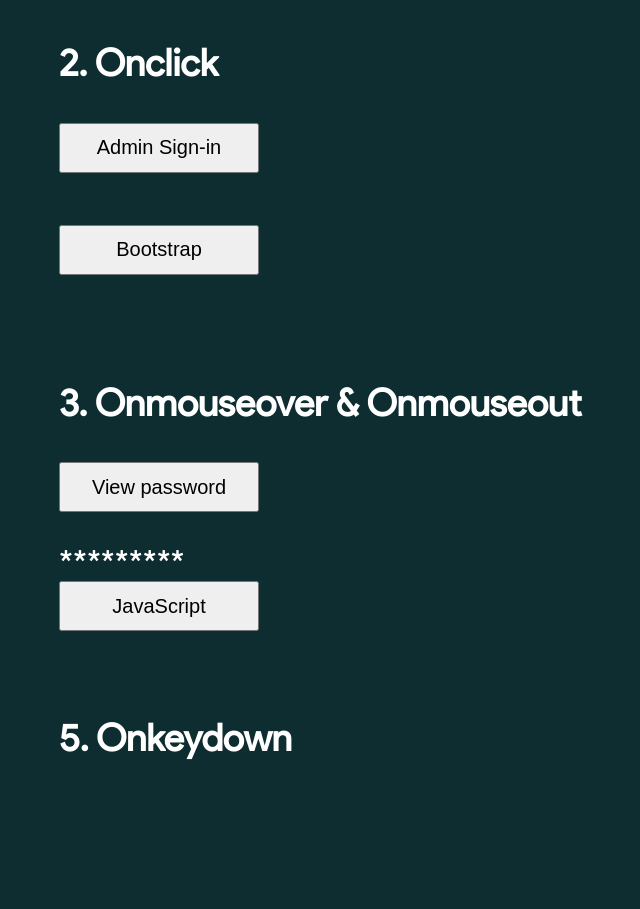
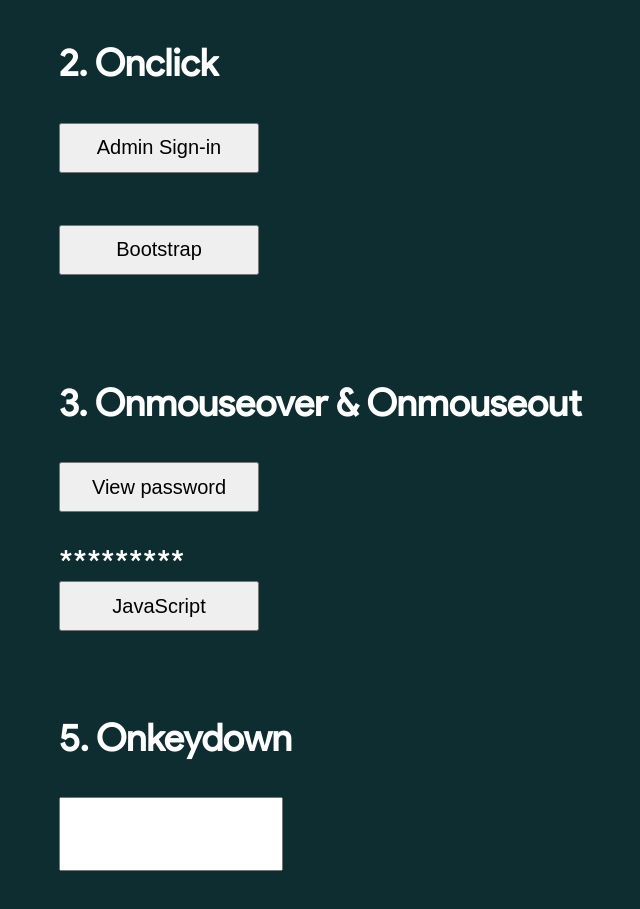
Before and after one commit to muzaffarmhd/webprogramming, a plain HTML site: page index.html in a window 1280 px wide. Shown: the part 532-1441 px from the top of the page, without its empty margins (181-821 px from the left). Before the commit the page ends 1353 px from the top, so only its background shows below. Drawn offline with Linux system fonts and the light colour scheme.

Commit message:
added onkeydown

```diff
--- a/index.html
+++ b/index.html
@@ -65,6 +65,17 @@
 
         <div class="event">
             <h3>5. Onkeydown </h3>
+            <input type="text" id="myInput">
+
+            <script>
+                document.addEventListener("keydown", function(event) {
+                    var keyCode = event.keyCode || event.which;
+                    if (keyCode === 65) {
+                        alert("Hello World!");
+                    }
+                });
+                </script>
+
             <!-- implement whatever you want to here -->
         </div>
     </div>
--- a/style.css
+++ b/style.css
@@ -49,3 +49,12 @@ button{
     margin-bottom: 1em;
 
 }
+input{
+    font-size: 20px;
+    padding: 0.5em;;
+    width: 200px;
+    height: 50px;
+    margin-bottom: 1em;
+
+
+}
```
